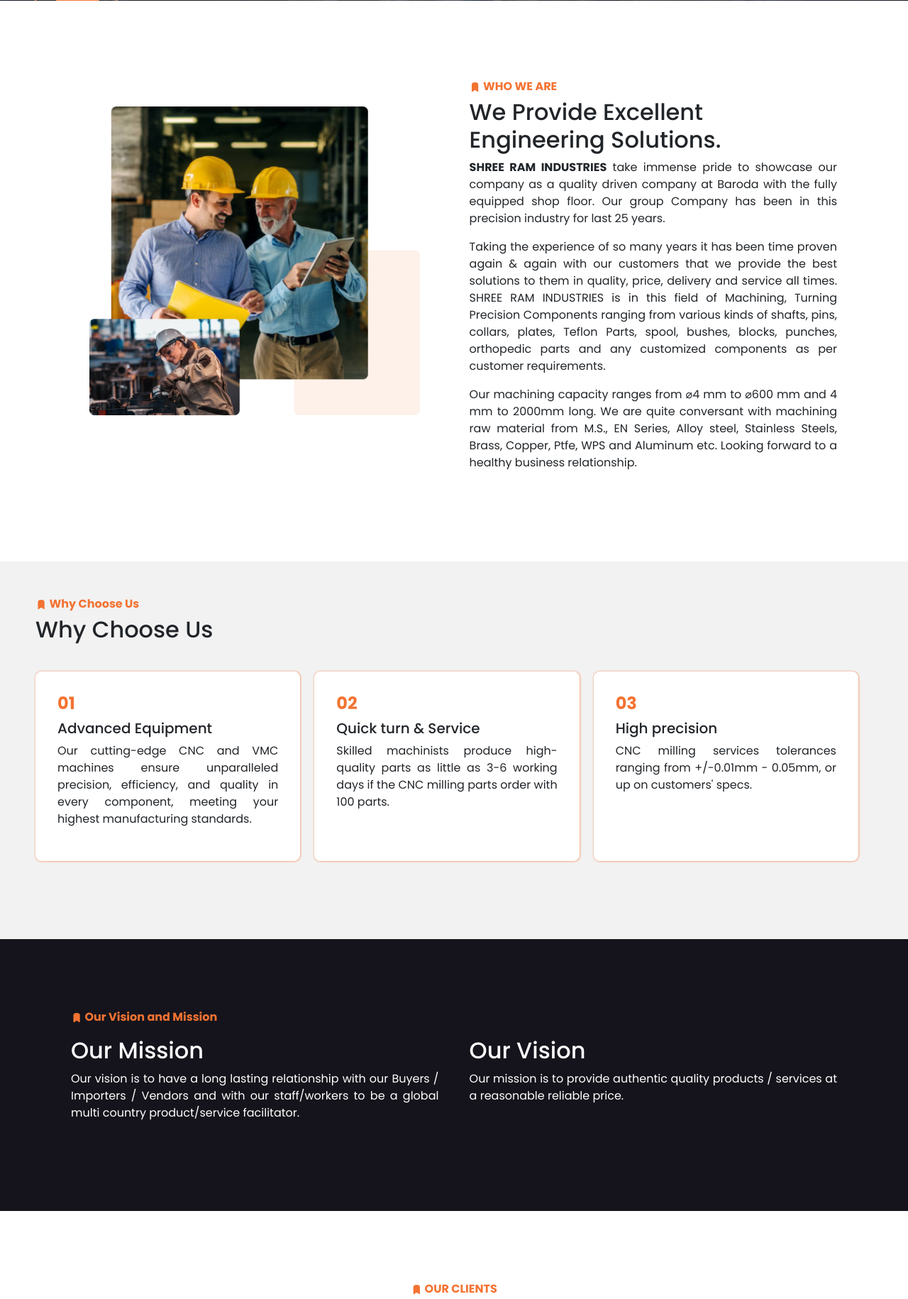
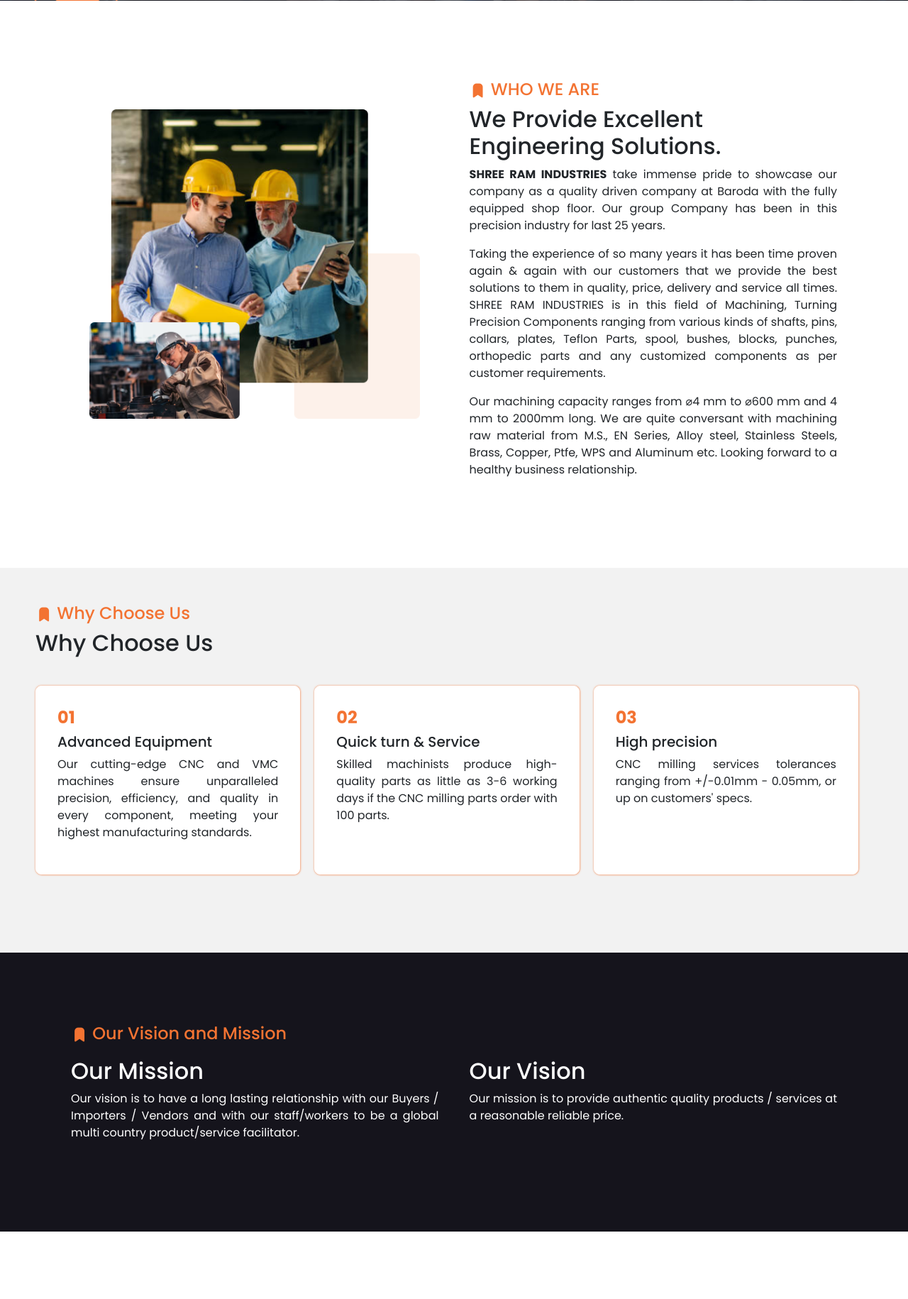
Before and after one commit to InboxTech/shree_ram_industry, a PHP site: page /about.php in a window 1280 px wide. Shown: the part 370-2200 px from the top of the page at 71% size. Run offline with PHP 8.4, Linux system fonts and the light colour scheme.

Commit message:
new changes h4.

```diff
--- a/about.php
+++ b/about.php
@@ -22,7 +22,7 @@
             <img src="public/images/about/who1.png" alt="">
         </div>
         <div class="who-we-are-text">
-            <h6><i class="ti ti-bookmark-filled"></i> WHO WE ARE</h6>
+            <h4><i class="ti ti-bookmark-filled"></i> WHO WE ARE</h4>
             <h2>We Provide Excellent Engineering Solutions.</h2>
             <p><strong>SHREE RAM INDUSTRIES</strong> take immense pride to showcase our company as a
                 quality driven company at Baroda with the fully equipped shop floor.
@@ -47,7 +47,7 @@
     <!-- -------------------------------------------- Why Choose Us -------------------------------------------- -->
     <div class="why-choose-us">
         <div class="why-choose-us-title">
-            <h6><i class="ti ti-bookmark-filled"></i> Why Choose Us</h6>
+            <h4><i class="ti ti-bookmark-filled"></i> Why Choose Us</h4>
             <h2>Why Choose Us</h2>
         </div>
         <div class="why-choose-us-card">
@@ -78,7 +78,8 @@
 
     <!-- -------------------------------------------- OUR Vision & Mission -------------------------------------------- -->
     <div class="our-vision-mission">
-        <h6><i class="ti ti-bookmark-filled"></i> Our Vision and Mission</h6>
+        <h4><i class="ti ti-bookmark-filled"></i> Our Vision and Mission</h4>
+        <div class="our-vision-mission-details">
             <div class="our-mission">
                 <h2>Our Mission</h2>
                 <p>
@@ -95,10 +96,11 @@
                 </p>
             </div>
         </div>
+    </div>
 
     <!-- -------------------------------------------- OUR CLIENTS -------------------------------------------- -->
     <div class="our-clients">
-        <h6><i class="ti ti-bookmark-filled"></i> OUR CLIENTS</h6>
+        <h4><i class="ti ti-bookmark-filled"></i> OUR CLIENTS</h4>
         <h2>Our Trusted Partners</h2>
             <ul>
                 <li><a href="https://www.te.com/en/home.html"><img src="public/images/clients_logo/TE_Connectivity_logo.png" alt=""></a></li>
--- a/contact_us.php
+++ b/contact_us.php
@@ -22,7 +22,7 @@
             width="100%" height="450" style="border:0;" allowfullscreen="" loading="lazy" referrerpolicy="no-referrer-when-downgrade"></iframe> -->
             <div class="map-content">
                 <div class="map-add">
-                    <h2><i class="ti ti-building-store"></i>Store 1</h2>
+                    <h2><i class="ti ti-building-store"></i>Our Company </h2>
                     <label>Address: <br><span> G I D C Estate, C-1-677, Makarpura, Vadodara, Gujarat - 390 010. </label></span><br>
                     <label >Email: <br><span> <a href="mailto:info@shreeramindustry.in" style="color:rgba(243, 115, 50, 1); text-decoration: none;">info@shreeramindustry.in </a></span></label><br>
                     <label>Call: <br><span> <a href="tel:7490004746" style="color:rgba(243, 115, 50, 1); text-decoration: none;">+91 74900 04746 </a></span> <br> <span > <a href="tel:9820450680" style="color:rgba(243, 115, 50, 1); text-decoration: none;">+91 9820450680</a></span></label><br>
@@ -35,8 +35,8 @@
         </div>
         <div class="contact-us-our-store">
             <div class="our-title">
-                <h6><i class="ti ti-bookmark-filled"></i>Our Store</h6>
-                <h2>Others Store</h2>
+                <h4><i class="ti ti-bookmark-filled"></i>Our Company</h4>
+                <h2>Others Branch</h2>
             </div>
             <div class="contact-us-cards">
                 <ul>
--- a/products.php
+++ b/products.php
@@ -17,7 +17,7 @@
     </div>
     <!-- -------------------------------------------- Our Products -------------------------------------------- -->
     <div class="our-products">
-        <h6><i class="ti ti-bookmark-filled"></i> Our Products</h6>
+        <h4><i class="ti ti-bookmark-filled"></i> Our Products</h4>
         <h2>Discover Our Latest Products</h2>
         <ul>
             <li><img src="public/images/swiper/i5.1s1.png" alt=""></li>
--- a/public/css/about.css
+++ b/public/css/about.css
@@ -118,8 +118,6 @@
 
 /**------------------------------------------- Our Vision and Mission -----------------------------------------------------*/
 .our-vision-mission{
-    display: flex;
-    flex-wrap: wrap;
     padding: 100px;
     color: #FFFFFF;
     background-color: #15141C;
@@ -127,6 +125,10 @@
 .our-vision-mission h6{
     color: var(--orang-color);
     width: 100%;
+}
+.our-vision-mission-details{
+    display: flex;
+    flex-wrap: wrap;
 }
 
 /**------------------------------------------- media qurry -----------------------------------------------------*/
--- a/public/css/contact_us.css
+++ b/public/css/contact_us.css
@@ -24,6 +24,7 @@
 }
 .contact-us-our-store .our-title {
    text-align: center;
+   padding: 40px;
 }
 .our-title h6 {
     color: var(--orang-color);
--- a/public/css/services.css
+++ b/public/css/services.css
@@ -11,7 +11,7 @@
 .content h4 {
   color: var(--orang-color) !important;
   padding: 20px;
-  font-weight: bold;
+  /* font-weight: bold; */
   text-align: center;
 }
 .content h1 {
--- a/public/css/style.css
+++ b/public/css/style.css
@@ -14,6 +14,10 @@ body{
 
 li {
     list-style: none;
+}
+
+h4 {
+    color:var(--orang-color) !important;
 }
 
 /* -------------------------------- buttons start -------------------------------- */
@@ -774,6 +778,10 @@ footer .footer-area{
     justify-content: space-around;
 }
 
+.footer-area h4{
+    color: white !important;
+}
+
 .subscribe, .queck-links, .get-in-touch {
     border-radius: 10px;
     width: 25%;
--- a/services.php
+++ b/services.php
@@ -18,7 +18,7 @@
     <!-- OUR SERVICES -->
     <div class="content">
         <h4><i class="ti ti-bookmark-filled"></i>Our Services</h4>
-        <h1>Quality Manufacturing is Our Objective</h1>
+        <h2>Quality Manufacturing is Our Objective</h2>
     </div>
     <!-- MAIN SERVICES IMAGES ITEMS -->
     <div class="main">
@@ -91,7 +91,7 @@
     </div>
     <!-- OUR CLIENTS-->
     <div class="our-clients">
-            <h6><i class="ti ti-bookmark-filled"></i> OUR CLIENTS</h6>
+            <h4><i class="ti ti-bookmark-filled"></i> OUR CLIENTS</h4>
             <h2>Our Trusted Partners</h2>
             <ul>
                 <li><a href="https://www.te.com/en/home.html"><img src="public/images/clients_logo/TE_Connectivity_logo.png" alt=""></a></li>
```
Lines whose indentation alone changed are shown as unchanged.
